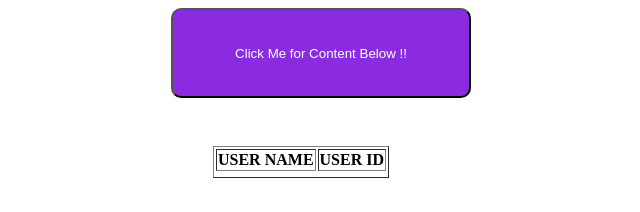
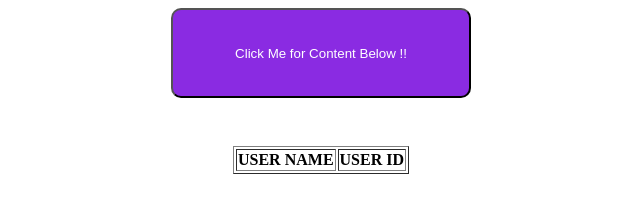
Before and after one commit to SHIV167/JSON-API-DATA-DISPLAY-JAVASCRIPT, a plain HTML site: page JAVASCRIPT QUOTE API DATA DISPLAY/index.html in a window 1280 px wide. Shown: the whole page, without its empty margins (319-959 px from the left). Drawn offline with nearby package versions, Linux system fonts and the light colour scheme.

Commit message:
Update index.html

```diff
--- a/JAVASCRIPT QUOTE API DATA DISPLAY/index.html
+++ b/JAVASCRIPT QUOTE API DATA DISPLAY/index.html
@@ -16,13 +16,19 @@
         <!--[if lt IE 7]>
             <p class="browsehappy">You are using an <strong>outdated</strong> browser. Please <a href="#">upgrade your browser</a> to improve your experience.</p>
         <![endif]-->
-
+     <!---- button for Quotes------->
      <div style="display: flex;justify-content: center;">
 
      <button style="height: 90px;width: 300px;background: blueviolet;color: #fff;border-radius: 10px 10px;">Click Me for Content Below !!</button>
 
      </div>
+     <!---- button for Quotes------->
+     <!---- content for Quotes------->
         <p></p>
+
+      <!---- content for Quotes------->
+
+     <!---- Table content Foreach Loop------->
      <div style="display: flex;justify-content: center;">
         <table border="1">
         <thead>
@@ -36,9 +42,17 @@
         </tbody>
         </table>
 
+
+        </div>
+      <!---- Table content Foreach Loop------->
+
+           <!---- MAP VALUE------->
+     <div style="display: flex;justify-content: center;">
          <ul></ul>
+
+
         </div>
-
+       <!---- MAP VALUE------->
 
 
         <script type="text/javascript">
```
